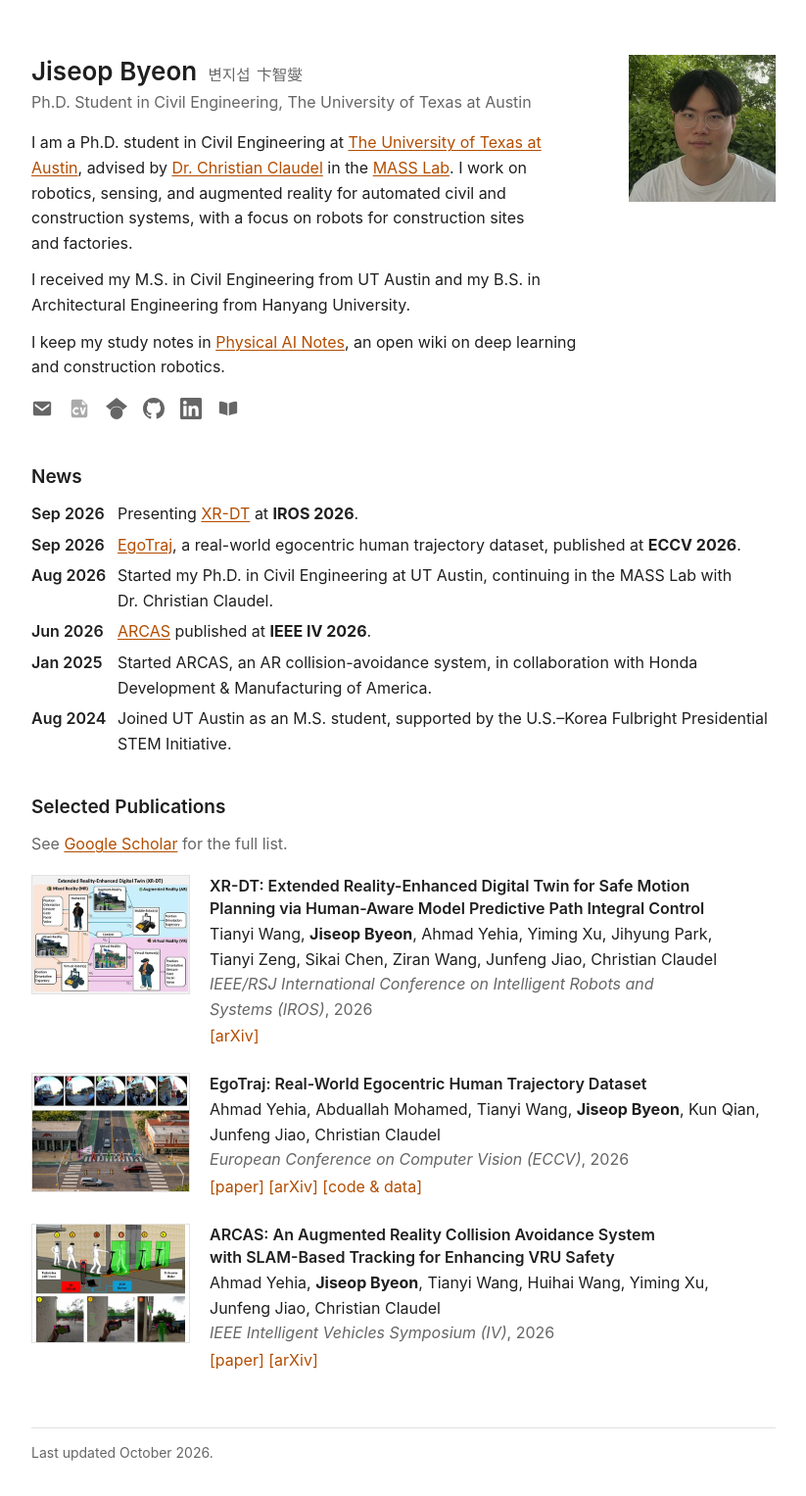
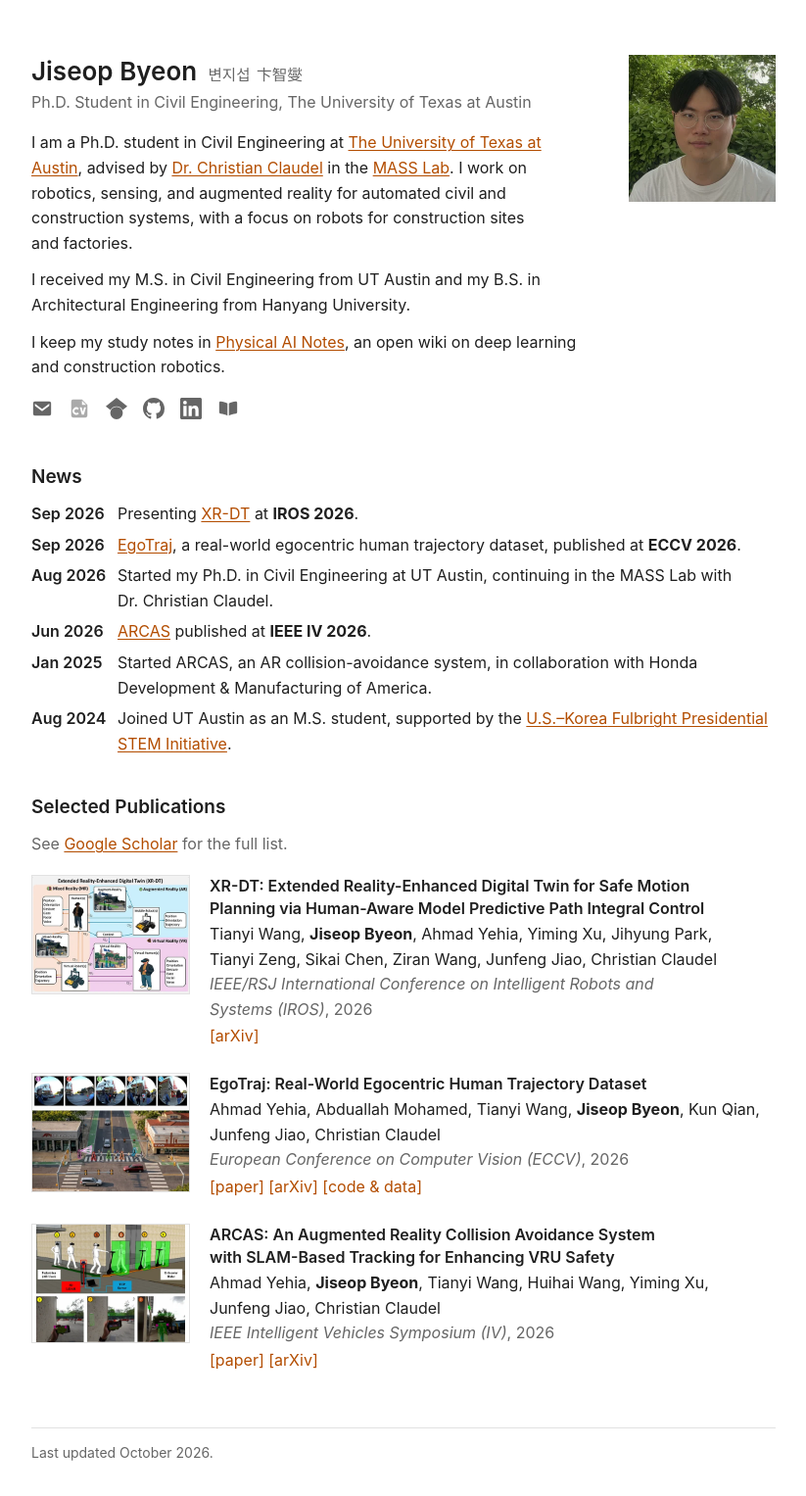
Before and after one commit to jiseop-byeon/jiseop-byeon.github.io, a Jekyll site: the page built from index.html, in a window 1280 px wide. Shown: the whole page at 98% size, without its empty margins (228-1051 px from the left). Built offline with Jekyll 4.4.1, drawn with Linux system fonts in a browser that asks for light colours.

Commit message:
Link the Fulbright program name in the news item
Point "U.S.-Korea Fulbright Presidential STEM Initiative" to the official
Fulbright Korea program page for readers unfamiliar with it.

Co-Authored-By: Claude Opus 5.5 <noreply@anthropic.com>

```diff
--- a/_data/news.yml
+++ b/_data/news.yml
@@ -17,7 +17,7 @@
 - date: Jan 2025
   text: Started ARCAS, an AR collision-avoidance system, in collaboration with Honda Development&nbsp;& Manufacturing of America.
 - date: Aug 2024
-  text: Joined UT Austin as an M.S. student, supported by the <span class="nowrap">U.S.–Korea</span> Fulbright Presidential STEM Initiative.
+  text: Joined UT Austin as an M.S. student, supported by the <a href="https://www.fulbright.or.kr/en/grant/graduatestem/"><span class="nowrap">U.S.–Korea</span> Fulbright Presidential STEM Initiative</a>.
 - date: Feb 2024
   hidden: true
   text: Graduated *summa cum laude* from Hanyang University.
```
